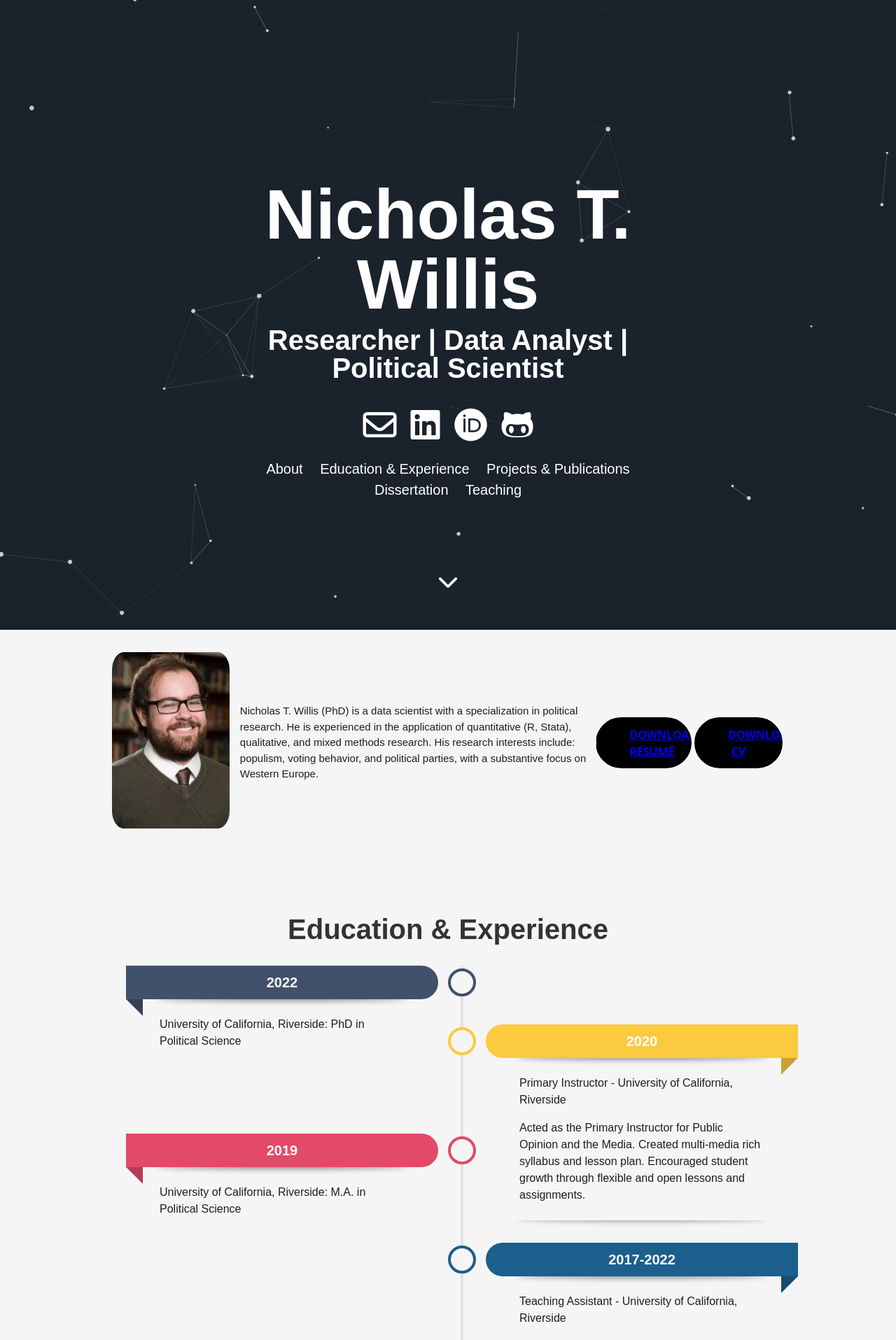
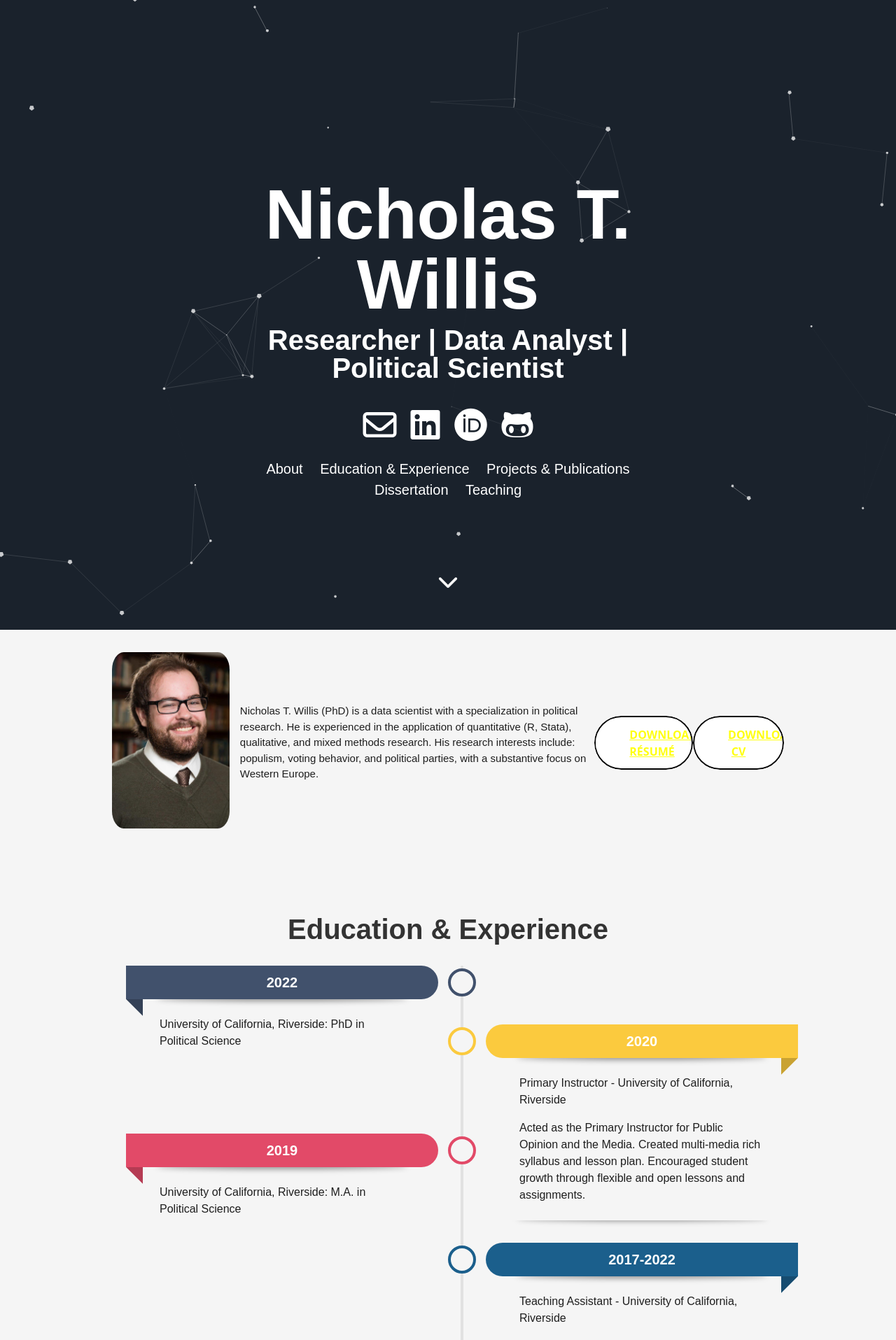
Before and after one commit to SimplyWillis/nicholastwillis, a Jekyll site: the page built from index.html, in a window 1280 px wide. Shown: the top 1915 px of the page at 70% size. Built offline with Jekyll 4.4.1, drawn with Linux system fonts in a browser that asks for light colours; nearby versions of some CDN libraries.

Commit message:
Update about.html

```diff
--- a/_includes/about.html
+++ b/_includes/about.html
@@ -31,9 +31,9 @@ img {
 .btn-21 {
   -webkit-tap-highlight-color: transparent;
   -webkit-appearance: button;
-  background-color: #000;
+  background-color: #fff;
   background-image: none;
-  color: #fff;
+  color: #000;
   cursor: pointer;
   font-family: ui-sans-serif, system-ui, -apple-system, BlinkMacSystemFont,
     Segoe UI, Roboto, Helvetica Neue, Arial, Noto Sans, sans-serif,
```
